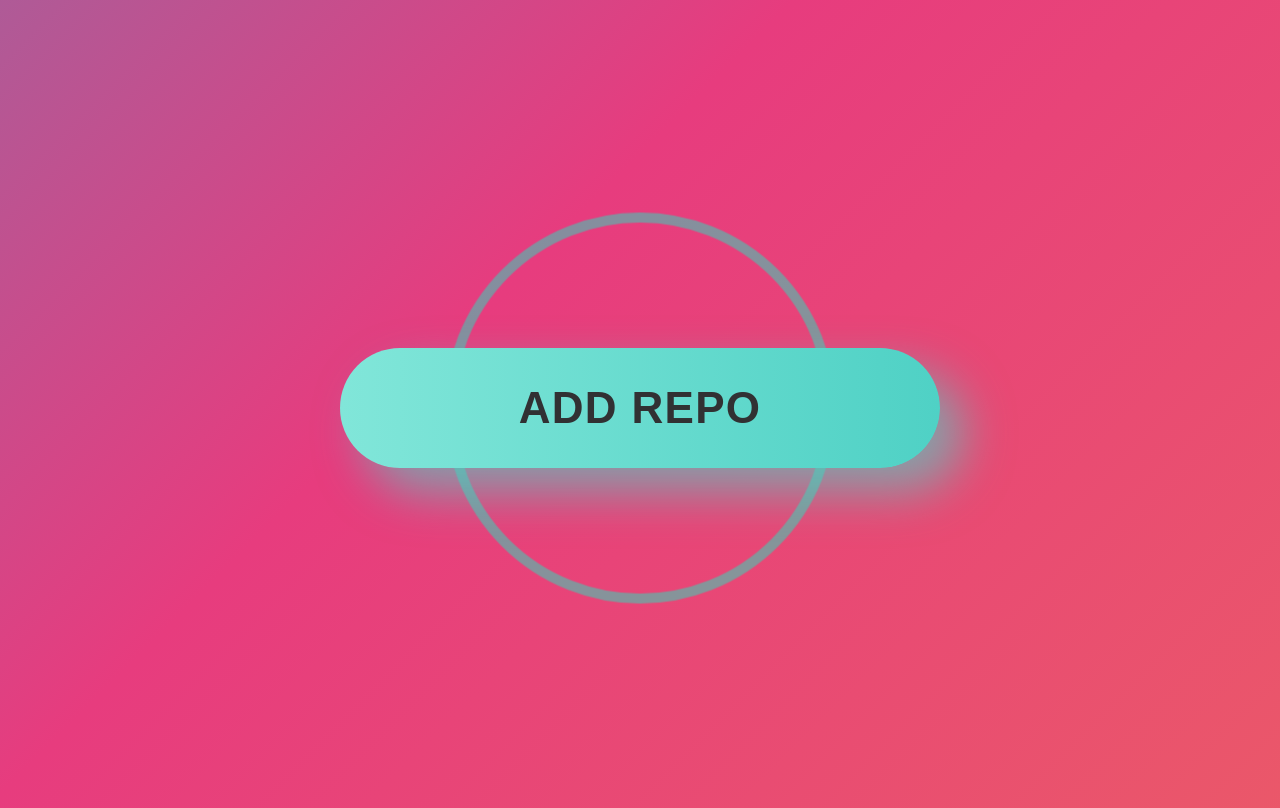
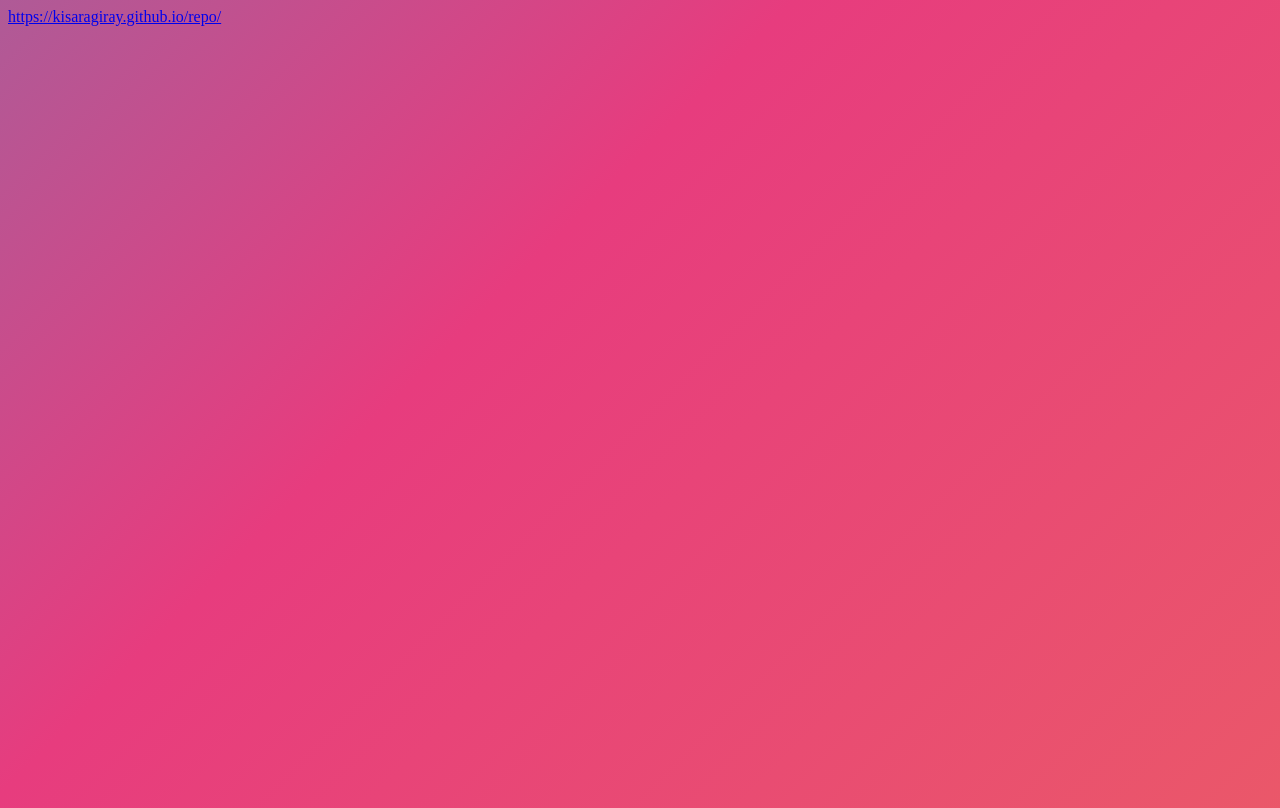
Before and after one commit to kisaragiray/kisaragiray.github.io, a plain HTML site: page repo/index.html in a window 1280 px wide. Drawn offline with Linux system fonts and the light colour scheme.

Commit message:
first commit

```diff
--- a/repo/index.html
+++ b/repo/index.html
@@ -126,10 +126,10 @@ body {
 </head>
 
 <body>
-
-<div class="wrap">
+<a href="https://kisaragiray.github.io/repo/" target="_blank">https://kisaragiray.github.io/repo/</a>
+<!--<div class="wrap">
   <button class="button" onclick="window.location.href='cydia://url/https://cydia.saurik.com/api/share#?source=https://kisaragiray.github.io/repo/'">Add Repo</button>
-</div>
+</div>-->
 
 
 </body></html>
```
Also changed, not shown: 1 other file.
